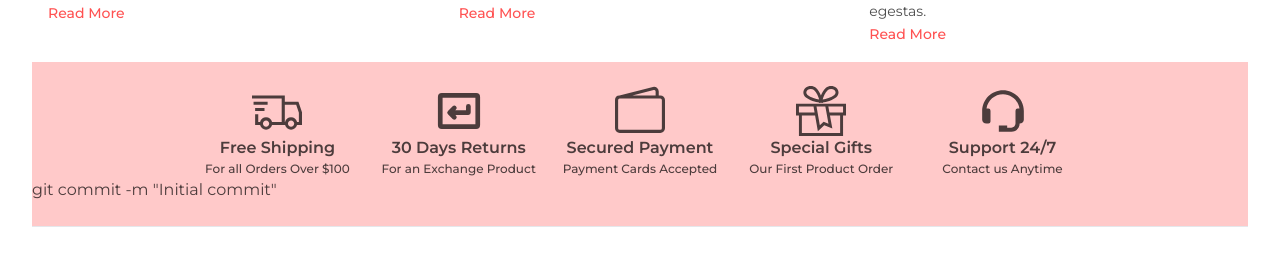
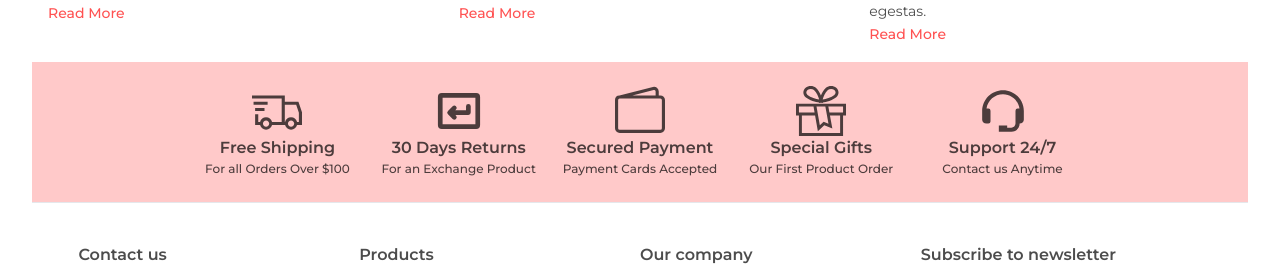
Before and after one commit to kmChanchal/UdrCrafts-Team-Project, a React (Vite) app: page / in a window 1280 px wide. Shown: the part 3726-3995 px from the top of the page. Built offline with nearby package versions, Linux system fonts and the light colour scheme.

Commit message:
Initial commit

```diff
--- a/src/components/Footer/index.jsx
+++ b/src/components/Footer/index.jsx
@@ -38,7 +38,7 @@ const Footer = () => {
         <p className='text-[12px] font-[500]'>Contact us Anytime</p>
       </div>
     </div>
-    </div>    git commit -m "Initial commit"
+    </div>
     </footer>
     <footer className="bg-white border-t border-gray-200  ">
       <div className="container mx-auto py-10  footer-flex px-4  gap-2 pb-8">
```
